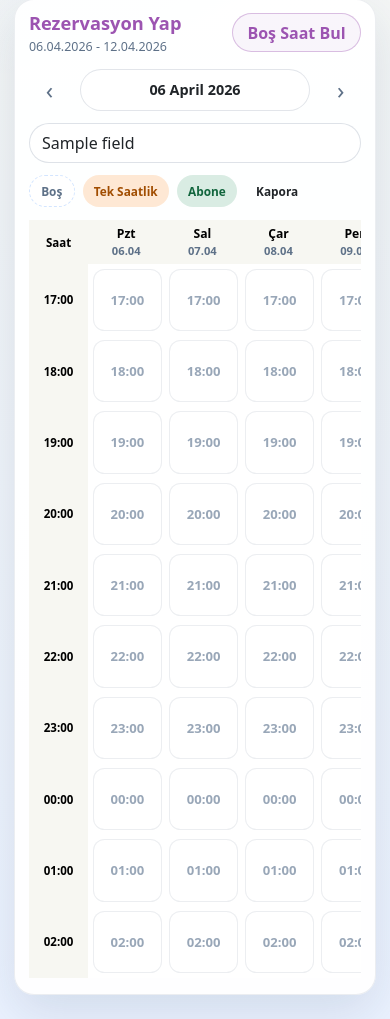
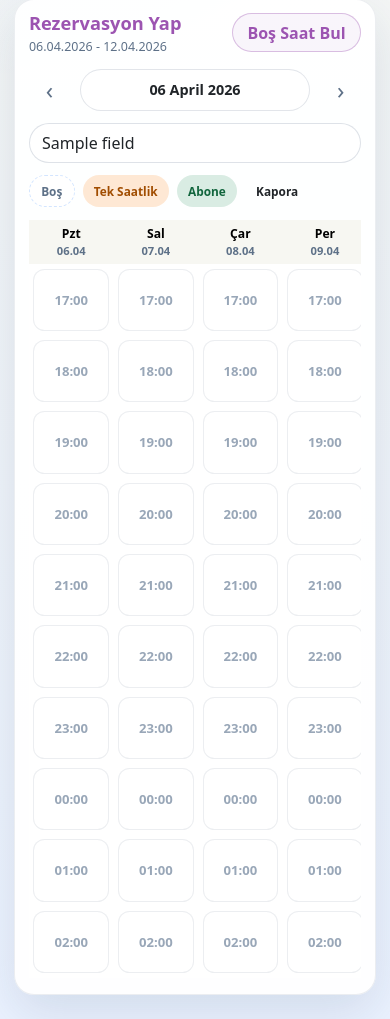
Before and after one commit to ysfkcbs/SahaTakvim, a Flask app: page /calendar/weekly in a window 390 px wide. Shown: the part 346-1365 px from the top of the page. Run offline with Flask 3, Linux system fonts and the light colour scheme; a user stored in the database is signed in; tables that the repository leaves empty hold one stand-in row (values such as "Sample post").

Commit message:
Remove leading hour column from weekly calendar

```diff
--- a/app/static/css/style.css
+++ b/app/static/css/style.css
@@ -1074,27 +1074,6 @@ body.is-standalone .app-navbar {
   backdrop-filter: blur(8px);
 }
 
-.mobile-weekly-grid-table th:first-child,
-.mobile-weekly-grid-table td:first-child {
-  position: sticky;
-  left: 0;
-  z-index: 1;
-  background: rgba(247, 247, 242, 0.98);
-}
-
-.mobile-weekly-grid-table thead th:first-child {
-  z-index: 3;
-}
-
-.mobile-weekly-corner,
-.mobile-week-hour {
-  width: 4.4rem;
-  min-width: 4.4rem;
-  color: var(--app-text-soft);
-  font-size: 0.76rem;
-  font-weight: 700;
-}
-
 .mobile-weekday-label,
 .mobile-weekday-date {
   display: block;
@@ -1197,16 +1176,6 @@ body.is-standalone .app-navbar {
   text-align: center;
   font-size: 0.82rem;
   color: var(--app-text-soft);
-}
-
-.desktop-week-hour {
-  width: 5.25rem;
-  min-width: 5.25rem;
-  padding-right: 0.35rem !important;
-  text-align: right;
-  color: var(--app-text-soft);
-  font-size: 0.78rem;
-  font-weight: 700;
 }
 
 .desktop-slot-cell {
@@ -1838,13 +1807,6 @@ body.is-standalone .app-navbar {
     min-width: 37rem;
   }
 
-  .mobile-weekly-corner,
-  .mobile-week-hour {
-    width: 3.7rem;
-    min-width: 3.7rem;
-    font-size: 0.72rem;
-  }
-
   .mobile-week-slot {
     min-width: 4.35rem;
     min-height: 3.9rem;
--- a/app/templates/calendar/weekly.html
+++ b/app/templates/calendar/weekly.html
@@ -55,7 +55,6 @@
       <table class="table align-middle mobile-weekly-grid-table mb-0">
         <thead>
           <tr>
-            <th class="mobile-weekly-corner">Saat</th>
             {% for d in days %}
             <th>
               <span class="mobile-weekday-label">{{ weekday_names_tr[d.weekday()] }}</span>
@@ -67,7 +66,6 @@
         <tbody>
         {% for h in hours %}
           <tr>
-            <th class="mobile-week-hour">{{ hour_label(h) }}</th>
             {% for d in days %}
               {% set r = slot_map.get((d, h)) %}
               <td>
@@ -109,11 +107,10 @@
 
 <div class="table-responsive calendar-wrap d-none d-lg-block">
   <table class="table align-middle calendar-table desktop-weekly-grid-table">
-    <thead><tr><th>Saat</th>{% for d in days %}<th>{{ weekday_names_tr[d.weekday()] }} {{ d.strftime('%d.%m') }}</th>{% endfor %}</tr></thead>
+    <thead><tr>{% for d in days %}<th>{{ weekday_names_tr[d.weekday()] }} {{ d.strftime('%d.%m') }}</th>{% endfor %}</tr></thead>
     <tbody>
     {% for h in hours %}
       <tr>
-        <th class="desktop-week-hour">{{ hour_label(h) }}</th>
         {% for d in days %}
           {% set r = slot_map.get((d, h)) %}
           <td class="slot-cell desktop-slot-cell" data-bs-toggle="modal" data-bs-target="#reservationModal" data-date="{{ d }}" data-hour="{{ h }}" data-field="{{ selected_field }}">
```
